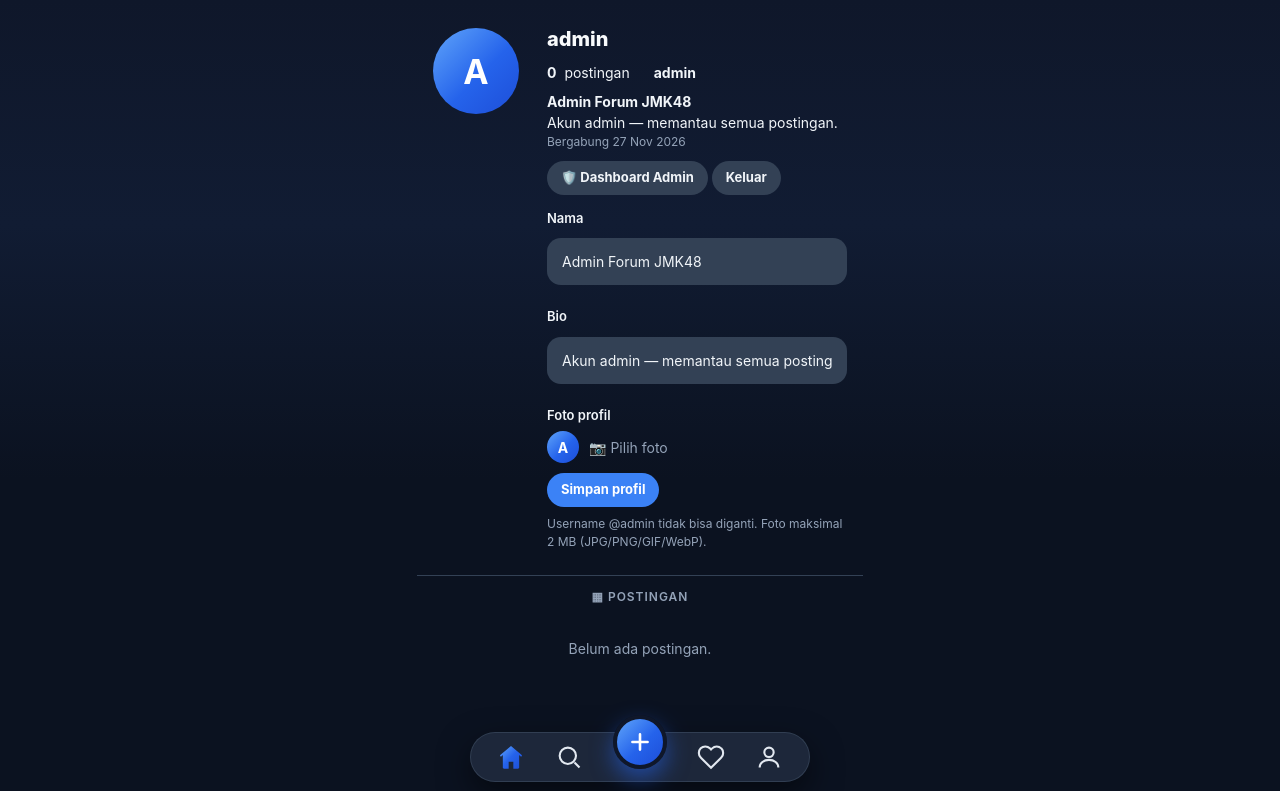
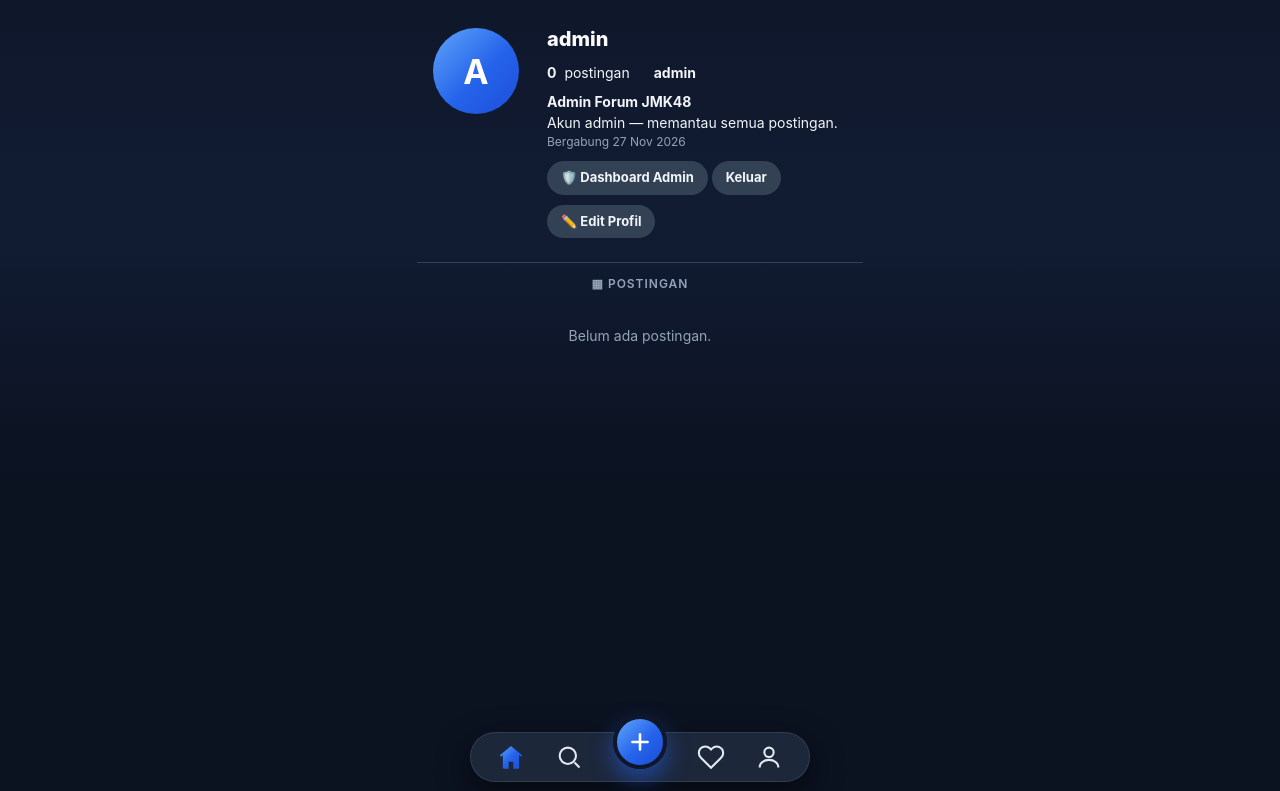
Before and after one commit to rian-nzr/sosialkita, a PHP site: page /profile.php?u=admin in a window 1280 px wide. Shown: the top 791 px of the page. Run offline with PHP 8.4, Linux system fonts and the light colour scheme; a user stored in the database is signed in; data comes from the database, SQL or seed files in the repository; tables that the repository leaves empty hold one stand-in row (values such as "Sample post").

Commit message:
Profil: form edit tersembunyi + foto profil bulat

```diff
--- a/assets/css/style.css
+++ b/assets/css/style.css
@@ -73,7 +73,7 @@ input:focus, textarea:focus { outline: none; border-color: var(--primary-light);
 /* ===== Post ===== */
 .post-head { display: flex; gap: 12px; align-items: center; padding: 14px 16px; }
 .avatar { width: 32px; height: 32px; border-radius: 50%; background: var(--grad-blue); color: #fff; display: inline-flex; align-items: center; justify-content: center; font-weight: 700; font-size: 14px; flex-shrink: 0; overflow: hidden; }
-.avatar img { width: 100%; height: 100%; object-fit: cover; display: block; }
+.avatar img { width: 100%; height: 100%; object-fit: cover; display: block; border-radius: 50%; }
 .avatar.lg { width: 86px; height: 86px; font-size: 34px; }
 .post-meta { flex: 1; min-width: 0; }
 .post-meta b { display: block; font-size: 14px; color: #f8fafc; }
--- a/includes/header.php
+++ b/includes/header.php
@@ -14,7 +14,7 @@ $flashIcons = ['success' => '✓', 'error' => '⚠', 'info' => 'ℹ'];
   <meta charset="UTF-8">
   <meta name="viewport" content="width=device-width, initial-scale=1.0">
   <title><?= e(APP_NAME) ?><?= isset($pageTitle) ? ' — ' . e($pageTitle) : '' ?></title>
-  <link rel="stylesheet" href="<?= $base ?>assets/css/style.css">
+  <link rel="stylesheet" href="<?= $base ?>assets/css/style.css?v=2">
   <script src="<?= $base ?>assets/js/image-preview.js" defer></script>
   <script src="<?= $base ?>assets/js/toast.js" defer></script>
 </head>
--- a/profile.php
+++ b/profile.php
@@ -66,7 +66,8 @@ include __DIR__ . '/includes/header.php';
         <a class="btn btn-sm" href="logout.php" style="margin-top:10px">Keluar</a>
       <?php endif; ?>
       <?php if ($user && ($user['id'] == $profile['id'] || $user['role'] === 'admin')): ?>
-        <form method="post" enctype="multipart/form-data" style="max-width:320px;margin-top:14px">
+        <button type="button" class="btn btn-sm" id="edit-profile-toggle" style="margin-top:10px"><?= !empty($error) ? '✕ Batal' : '✏️ Edit Profil' ?></button>
+        <form method="post" enctype="multipart/form-data" id="edit-profile-form" style="max-width:320px;margin-top:14px"<?= empty($error) ? ' hidden' : '' ?>>
           <?php if (!empty($error)): ?><div class="alert error"><?= e($error) ?></div><?php endif; ?>
           <label style="font-size:13px;font-weight:600">Nama</label>
           <input type="text" name="name" maxlength="100" required value="<?= e($profile['name']) ?>" style="margin:4px 0 10px">
@@ -108,4 +109,19 @@ include __DIR__ . '/includes/header.php';
     <?php endforeach; ?>
   </div>
 </div>
+<?php if ($user && ($user['id'] == $profile['id'] || $user['role'] === 'admin')): ?>
+<script>
+(function () {
+  var btn = document.getElementById('edit-profile-toggle');
+  var form = document.getElementById('edit-profile-form');
+  if (!btn || !form) return;
+  btn.addEventListener('click', function () {
+    var open = form.hidden;
+    form.hidden = !open;
+    btn.textContent = open ? '✕ Batal' : '✏️ Edit Profil';
+    if (open) form.scrollIntoView({ behavior: 'smooth', block: 'nearest' });
+  });
+})();
+</script>
+<?php endif; ?>
 <?php include __DIR__ . '/includes/footer.php'; ?>
```
